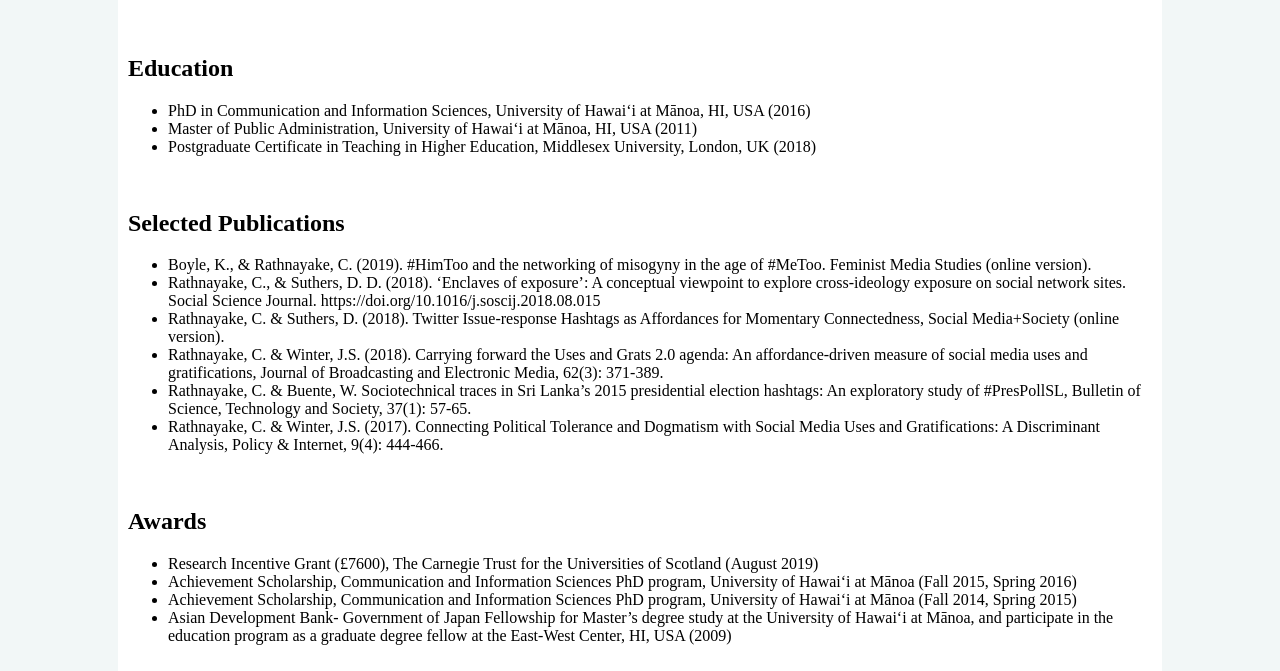
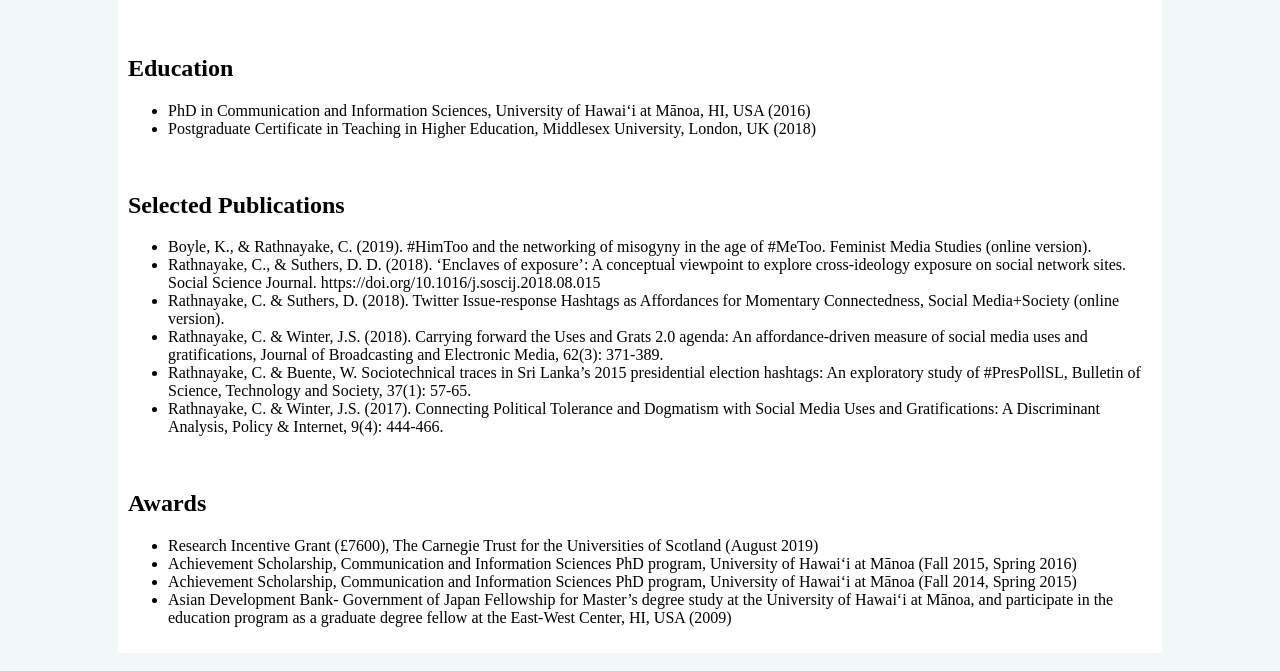
Before and after one commit to chamilrathnayake/travbits, a plain HTML site: page cv.html in a window 1280 px wide. Shown: the part 147-818 px from the top of the page. Drawn offline with Linux system fonts and the light colour scheme.

Commit message:
Update cv.html

```diff
--- a/cv.html
+++ b/cv.html
@@ -16,7 +16,6 @@
 <h2>Education</h2>
 <ul>
   <li>PhD in Communication and Information Sciences, University of Hawaiʻi at Mānoa, HI, USA (2016)</li>
-  <li>Master of Public Administration, University of Hawaiʻi at Mānoa, HI, USA (2011)</li>
   <li>Postgraduate Certificate in Teaching in Higher Education, Middlesex University, London, UK (2018)</li>
 </ul>
 <br>
```
